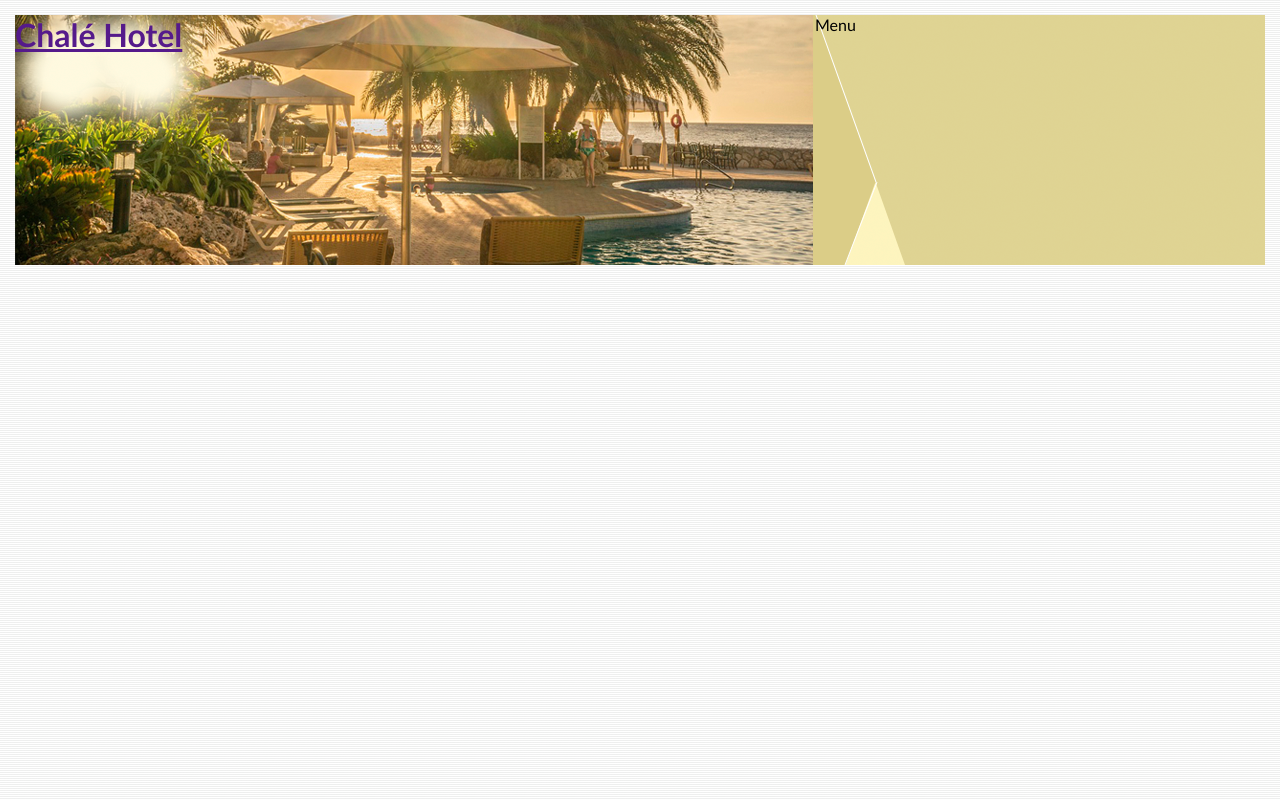
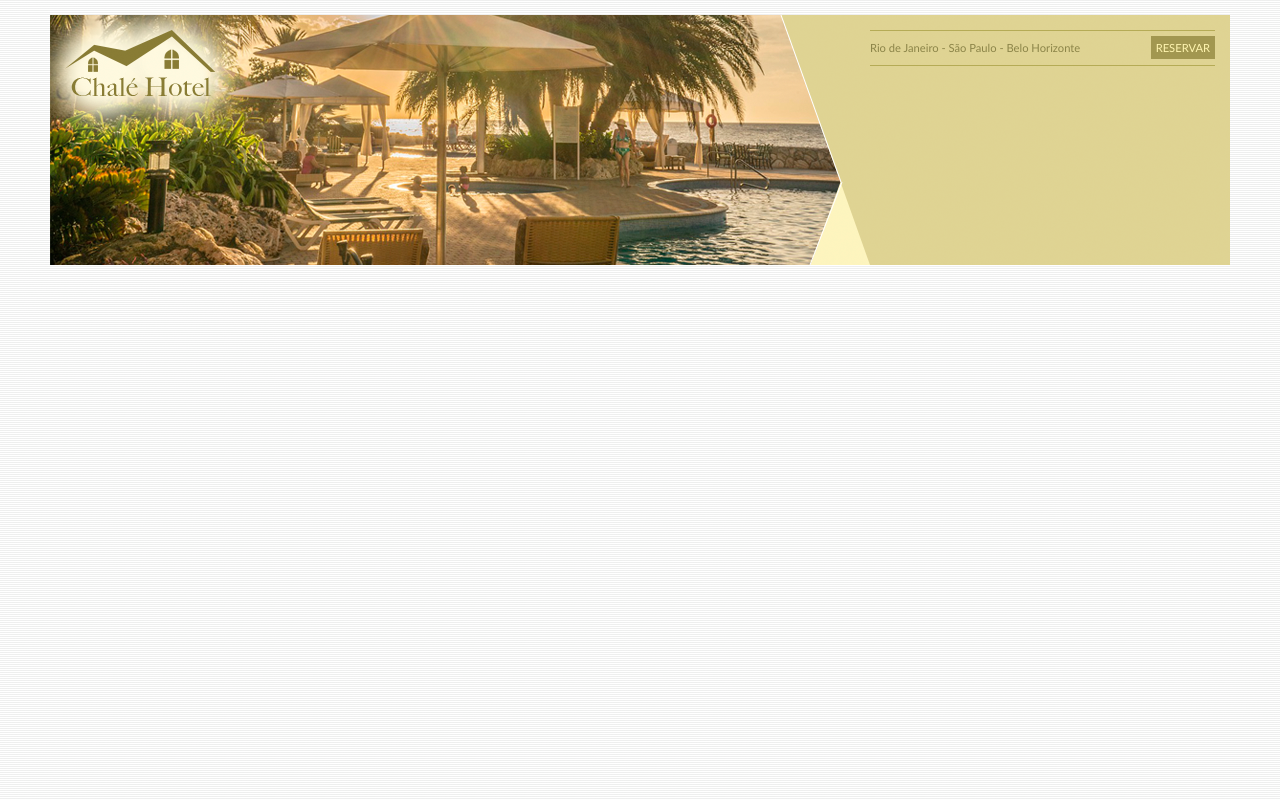
Before and after one commit to lucasfernande/Projeto-SiteChale, a plain HTML site: page index.html in a window 1280 px wide. Drawn offline with Linux system fonts and the light colour scheme.

Commit message:
ajustes no topo

```diff
--- a/css/style.css
+++ b/css/style.css
@@ -10,9 +10,18 @@ body {
 	margin: 15px;
 }
 
+a {
+	text-decoration: none;
+}
+
 #container {
 	background: #ede9cc;
+	margin: 0 auto;
+	min-width: 740px;
+	max-width: 1180px;
 }
+
+/* Topo */
 
 #topo {
 	position: relative;
@@ -28,6 +37,18 @@ body {
 	height: 250px;
 	top: 0;
 	left: 0;
+	z-index: 1;
+}
+
+.logo a {
+	position: absolute;
+	top: 15px;
+	left: 15px;
+	z-index: 3;
+	background: url(../img/logo.png) no-repeat;
+	width: 151px;
+	height: 66px;
+	text-indent: -5000px;
 }
 
 #area-menu {
@@ -37,4 +58,33 @@ body {
 	height: 250px;
 	top: 0;
 	right: 0;
+	z-index: 2;
 }
+
+#conteudo-menu {
+	margin-left: 90px;
+	margin-right: 15px;
+	padding-top: 15px;
+}
+
+#menu-locais {
+	border-bottom: 1px solid #b5ab56;
+	border-top: 1px solid #b5ab56;
+	padding-top: 5px;
+	padding-bottom: 5px;
+	font-size: 0.7em;
+	color: #8b8448;
+}
+
+#menu-locais  .locais {
+	float: left;
+	line-height: 2.1em;
+}
+
+a.reserva {
+	text-transform: uppercase;
+	background: #a29750;
+	color: #fff5b0;
+	padding: 5px;
+	float: right;
+}
--- a/index.html
+++ b/index.html
@@ -10,23 +10,29 @@
 	<body>
 
 		<div id="container"> <!-- inicio container -->
-
 			<div id="topo"> <!-- inicio topo -->
 
 				<div id="area-logo">
 
-					<h1><a href="">Chalé Hotel</a></h1>
+					<h1 class="logo"><a href="">Chalé Hotel</a></h1>
 
 				</div>
-
 				<div id="area-menu">
 
-					Menu
+					<div id="conteudo-menu">
+
+						<div id="menu-locais">
+
+							<span class="locais">Rio de Janeiro - São Paulo - Belo Horizonte</span>
+							<a class="reserva" href="">Reservar</a>
+                            <div style="clear: both;"></div>
+						</div>
+
+					</div>
 
 				</div>
 
 			</div>	<!-- fim topo -->
-
 		</div> <!-- fim container -->
 
 	</body>
```
